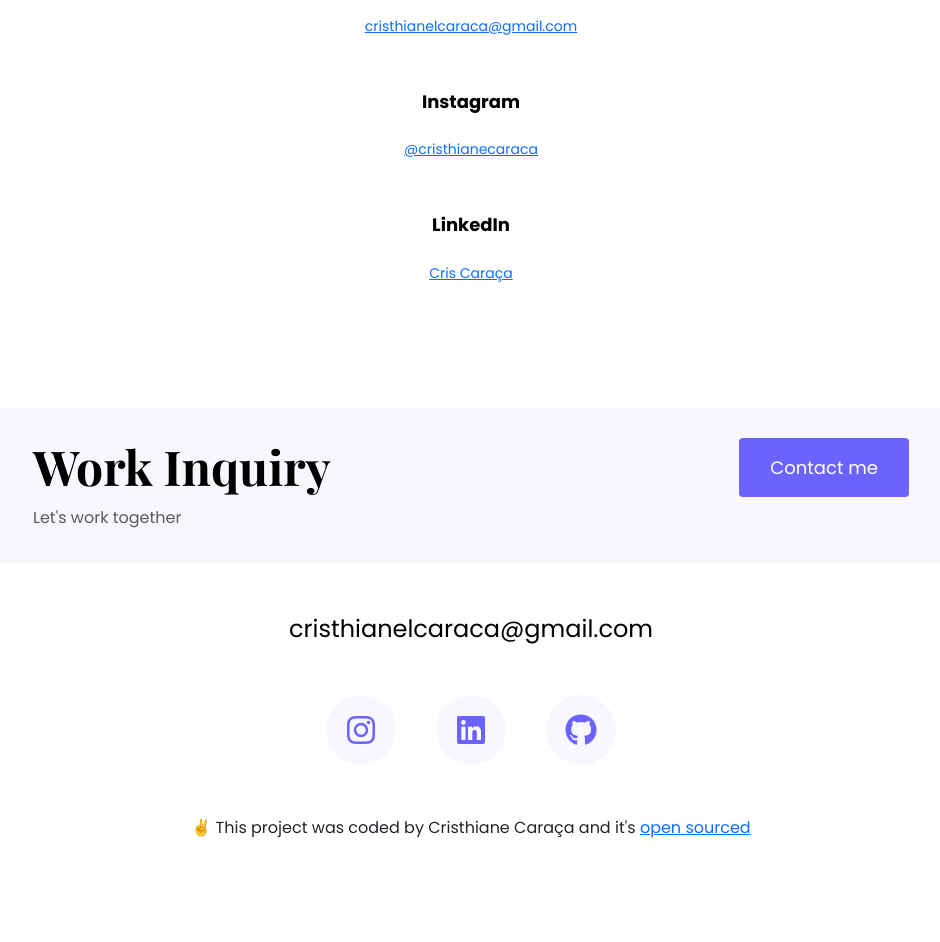
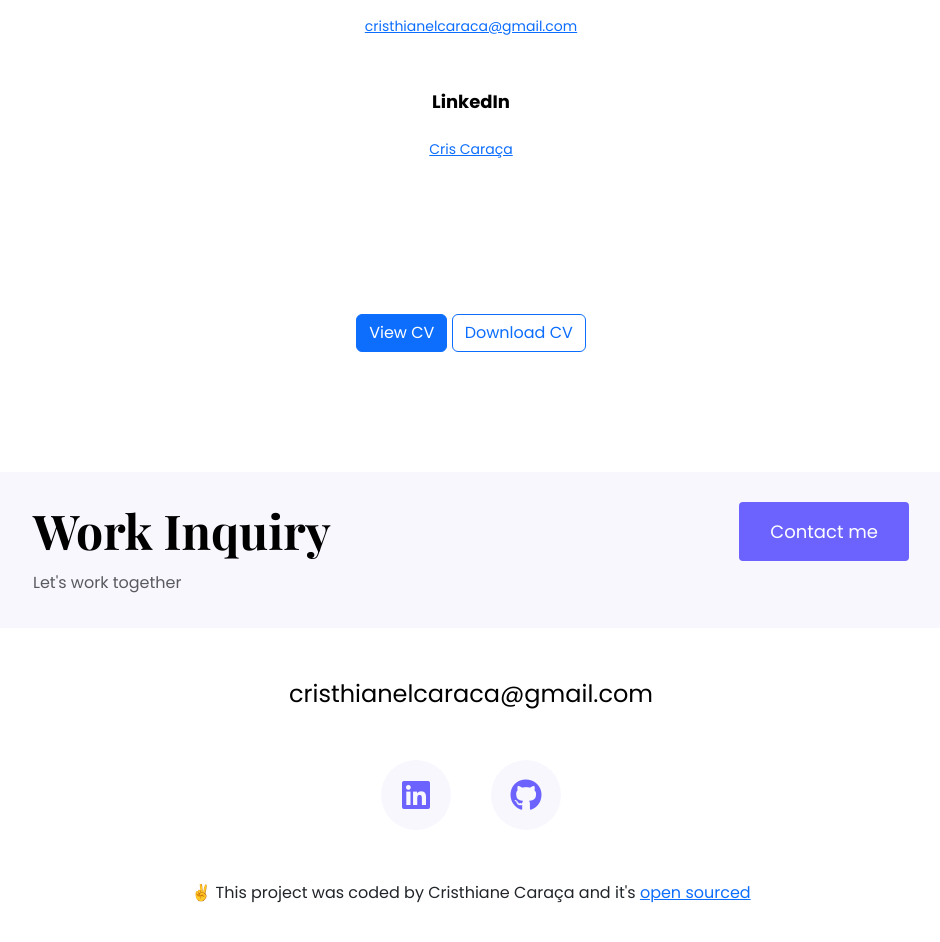
Before and after one commit to cristhianelcaraca/Project-Portfolio, a plain HTML site: page contact.html in a window 1280 px wide. Shown: the part 520-1462 px from the top of the page, without its empty margins (169-1109 px from the left). Before the commit the page ends 1423 px from the top, so only its background shows below. Drawn offline with nearby package versions, Linux system fonts and the light colour scheme; a web font is replaced by a local one.

Commit message:
Added cv link

```diff
--- a/contact.html
+++ b/contact.html
@@ -95,21 +95,6 @@
 
         <br />
         <br />
-
-        <h3>Instagram</h3>
-        <p>
-          <a
-            href="https://www.instagram.com/cristhianecaraca/"
-            target="_blank"
-            title="Instagram profile"
-          >
-            @cristhianecaraca
-          </a>
-        </p>
-
-        <br />
-        <br />
-
         <h3>LinkedIn</h3>
         <p>
           <a
@@ -121,6 +106,23 @@
           </a>
         </p>
       </div>
+    </div>
+    <div class="content text-center">
+      <a
+        href="/Cristhiane_Caraca_Resume.docx.pdf"
+        target="_blank"
+        class="btn btn-primary"
+      >
+        View CV
+      </a>
+
+      <a
+        href="/Cristhiane_Caraca_Resume.docx.pdf"
+        download
+        class="btn btn-outline-primary"
+      >
+        Download CV
+      </a>
     </div>
 
     <div class="container">
@@ -149,14 +151,6 @@
         </div>
 
         <div class="social-links d-flex justify-content-center">
-          <a
-            href="https://www.instagram.com/cristhianecaraca/"
-            target="_blank"
-            title="Instagram profile"
-          >
-            <i class="fa-brands fa-instagram"></i>
-          </a>
-
           <a
             href="https://www.linkedin.com/in/cris-cara%C3%A7a-b975163a8/?locale=en-US"
             target="_blank"
```
Also changed, not shown: about.html (+0 -8 lines), index.html (+7 -8 lines), work.html (+0 -8 lines), 1 other file.
